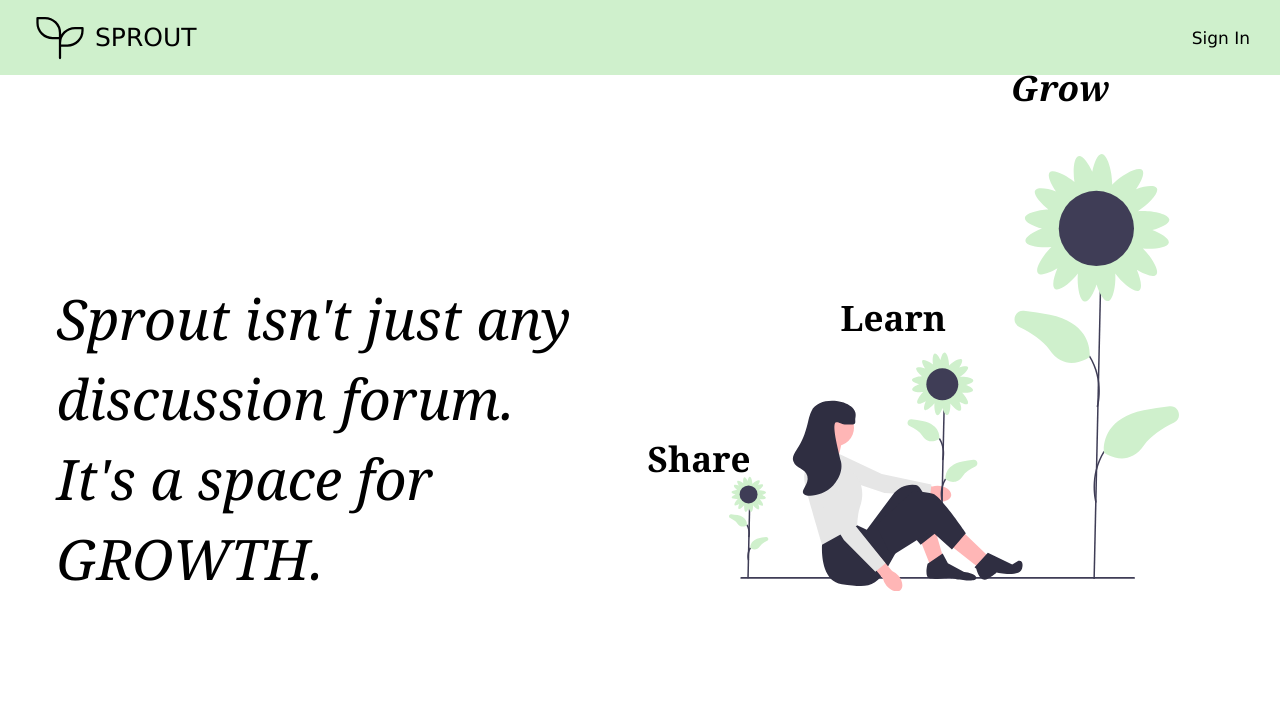
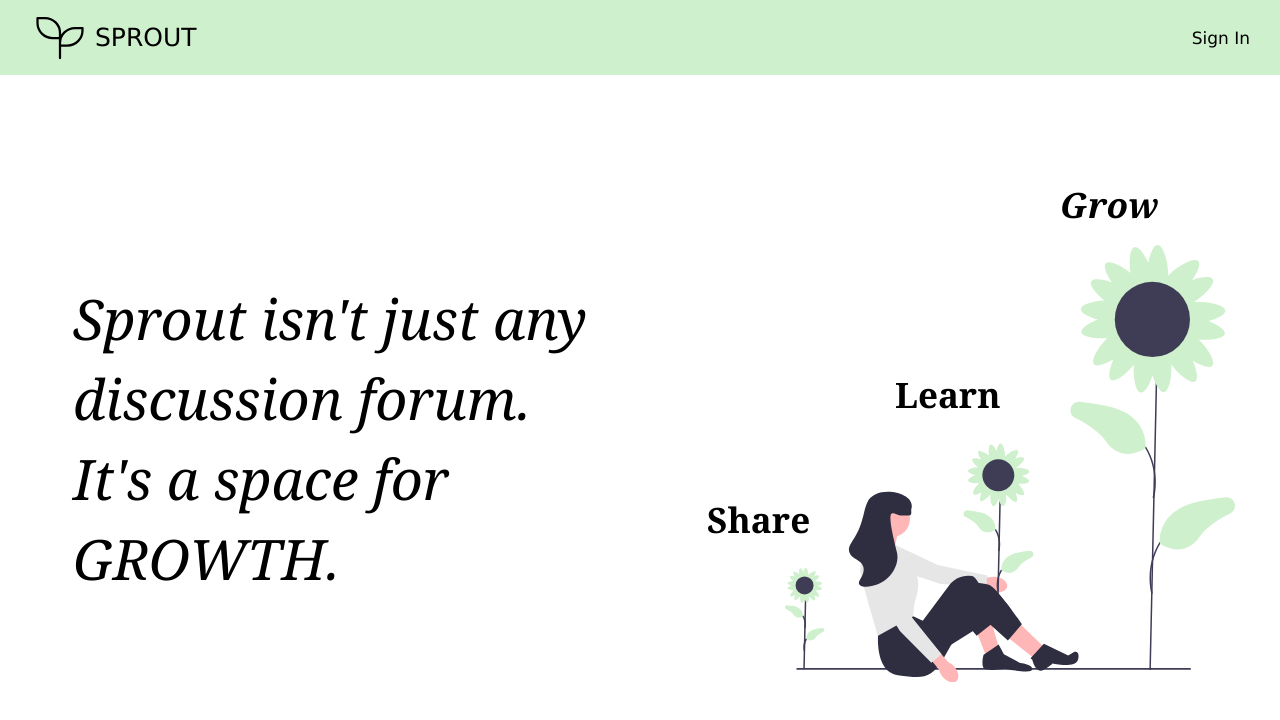
Before and after one commit to ruiqi7/sprout, a React (Create React App) app in the folder client/: page / in a window 1280 px wide. Shown: the top 720 px of the page. Built offline with nearby package versions, Linux system fonts and the light colour scheme.

Commit message:
Improve styling alignments

```diff
--- a/client/src/components/posts/PostList.css
+++ b/client/src/components/posts/PostList.css
@@ -1,8 +1,4 @@
 .postlist {
-    position: absolute;
-    top: 95px;
-    bottom: 20px;
-    right: 110px;
     width: 800px;
 }
 
@@ -25,19 +21,15 @@
 
 .postlist_posts {
     position: absolute;
-    bottom: 0px;
-    top: 59px;
+    bottom: 30px;
+    top: 164px;
     overflow: auto;
     overflow-x: hidden;
 }
 
 .postlist_no-posts {
-    position: absolute;
     display: flex;
     justify-content: center;
-    align-items: center;
-    top: 95px;
-    right: 110px;
     width: 800px;
     text-align: center;
     font-size: 18px;
--- a/client/src/pages/forum/Forum.css
+++ b/client/src/pages/forum/Forum.css
@@ -1,6 +1,47 @@
 .forum {
     width: 100%;
     height: 100%;
+}
+
+.forum_contents {
+    display: flex;
+    height: calc(100% - 105px);
+    justify-content: center;
+    margin-top: 30px;
+}
+
+.forum_category {
+    display: flex;
+    flex-direction: column;
+    width: 215px;
+    padding-bottom: 20px;
+    margin: 0 50px 0 20px;
+    border: 2px solid #f0dbcc;
+}
+
+.forum_filter {
+    font-family: open_sans;
+    font-size: 16px;
+    font-weight: bold;
+    color: #808080;
+    text-align: center;
+    padding: 17px 0;
+    background-color: #f0dbcc;
+    height: 22px;
+}
+
+.forum_button {
+    width: fit-content;
+    border: none;
+    background-color: transparent;
+    font-family: open_sans;
+    font-size: 15px;
+    margin: 20px 0 0 45px;
+    padding: 0;
+}
+
+.forum_button:hover, .forum_button:active {
+    color: darkgrey;
 }
 
 .forum_query {
@@ -47,43 +88,6 @@
     color: darkgrey;
 }
 
-.forum_category {
-    position: absolute;
-    display: flex;
-    flex-direction: column;
-    float: left;
-    width: 215px;
-    left: 130px;
-    top: 95px;
-    padding-bottom: 20px;
-    border: 2px solid #f0dbcc;
-}
-
-.forum_filter {
-    font-family: 'Open Sans', sans-serif;
-    font-size: 16px;
-    font-weight: bold;
-    color: #808080;
-    text-align: center;
-    padding: 17px 0;
-    background-color: #f0dbcc;
-    height: 22px;
-}
-
-.forum_button {
-    width: fit-content;
-    border: none;
-    background-color: transparent;
-    font-family: open_sans;
-    font-size: 15px;
-    margin: 20px 0 0 45px;
-    padding: 0;
-}
-
-.forum_button:hover, .forum_button:active {
-    color: darkgrey;
-}
-
 .forum_create {
     position: absolute;
     top: 28px;
--- a/client/src/pages/forum/Forum.tsx
+++ b/client/src/pages/forum/Forum.tsx
@@ -63,6 +63,7 @@ const Forum: React.FC = () => {
         <div className="forum">
             <NavBar isSignedIn={true} back={false} setStatusCode={setStatusCode} />
             <button className="forum_create" onClick={() => setCreateRequested(true)}>Create Post</button>
+            <div className="forum_contents">
                 <form>
                     <div className="forum_category">
                         <span className="forum_filter">Filter by category</span>
@@ -81,6 +82,7 @@ const Forum: React.FC = () => {
                     </button>
                 </form>
                 <PostList searchRequested={searchRequested} category={category} query={query} setStatusCode={setStatusCode} />
+            </div>
             { createRequested ? <CreatePost username={username} setCreateRequested={setCreateRequested} setStatusCode={setStatusCode} /> : <></> }
         </div>
     );
--- a/client/src/pages/home/Home.css
+++ b/client/src/pages/home/Home.css
@@ -8,53 +8,52 @@
     height: calc(100% - 75px);
 }
 
-.home_left {
+.home_contents div {
+    flex: 1 1 0;
     display: flex;
     justify-content: center;
     align-items: center;
+}
+
+.home_left {
     font-family: 'Georgia', serif;
     font-size: min(calc(35px + 1vw + 1vh), 60px);
     font-style: italic;
-    width: 50%;
     text-align: left;
     line-height: 80px;
     padding: 20px;
 }
 
-.home_right {
+.home_right div {
     position: relative;
-    display: flex;
-    justify-content: center;
-    align-items: center;
-    width: 640px;
-    height: 480px;
-    padding: 20px;
-    margin: 1%;
-}
-
-.home_right svg {
-    padding-top: 50px;
-}
-
-.home_slogan {
-    position: absolute;
-    padding-bottom: 150px;
-    padding-right: 150px;
+    height: 490px;
+    max-width: 530px;
     font-family: 'Georgia', serif;
     font-size: 35px;
     font-weight: bold;
 }
 
+.home_right svg {
+    position: absolute;
+    bottom: 0;
+    left: 80px;
+}
+
 .home_share {
-    vertical-align: -300%;
+    position: absolute;
+    bottom: 140px;
+    left: 2px;
 }
 
 .home_learn {
-    vertical-align: 0%;
-    margin: 0 65px 0 90px;
+    position: absolute;
+    bottom: 265px;
+    left: 190px;
 }
 
 .home_grow {
-    vertical-align: 490%;
+    position: absolute;
+    bottom: 455px;
+    left: 355px;
     font-style: italic;
 }
--- a/client/src/pages/home/Home.tsx
+++ b/client/src/pages/home/Home.tsx
@@ -7,14 +7,14 @@ const Home: React.FC = () => {
         <div className="home">
             <NavBar isSignedIn={false} back={false} />
             <div className="home_contents">
-                <span className="home_left">Sprout isn't just any<br/>discussion forum.<br/>It's a space for<br/>GROWTH.</span>
+                <div className="home_left">Sprout isn't just any<br/>discussion forum.<br/>It's a space for<br/>GROWTH.</div>
                 <div className="home_right">
                     <div className="home_slogan">
                         <span className="home_share">Share</span>
                         <span className="home_learn">Learn</span>
                         <span className="home_grow">Grow</span>
+                        <Blooming />
                     </div>
-                    <Blooming />
                 </div>
             </div>
         </div>
--- a/client/src/pages/signin/SignIn.css
+++ b/client/src/pages/signin/SignIn.css
@@ -9,22 +9,15 @@
     flex-direction: row;
 }
 
-.signin_left {
+.signin_contents div {
+    flex: 1 1 0;
     display: flex;
     justify-content: center;
     align-items: center;
-    width: 50%;
 }
 
 .signin_welcoming {
     padding: 20px;
-}
-
-.signin_right {
-    display: flex;
-    justify-content: center;
-    align-items: center;
-    width: 50%;
 }
 
 .signin_right form {
```
Lines whose indentation alone changed are shown as unchanged.
